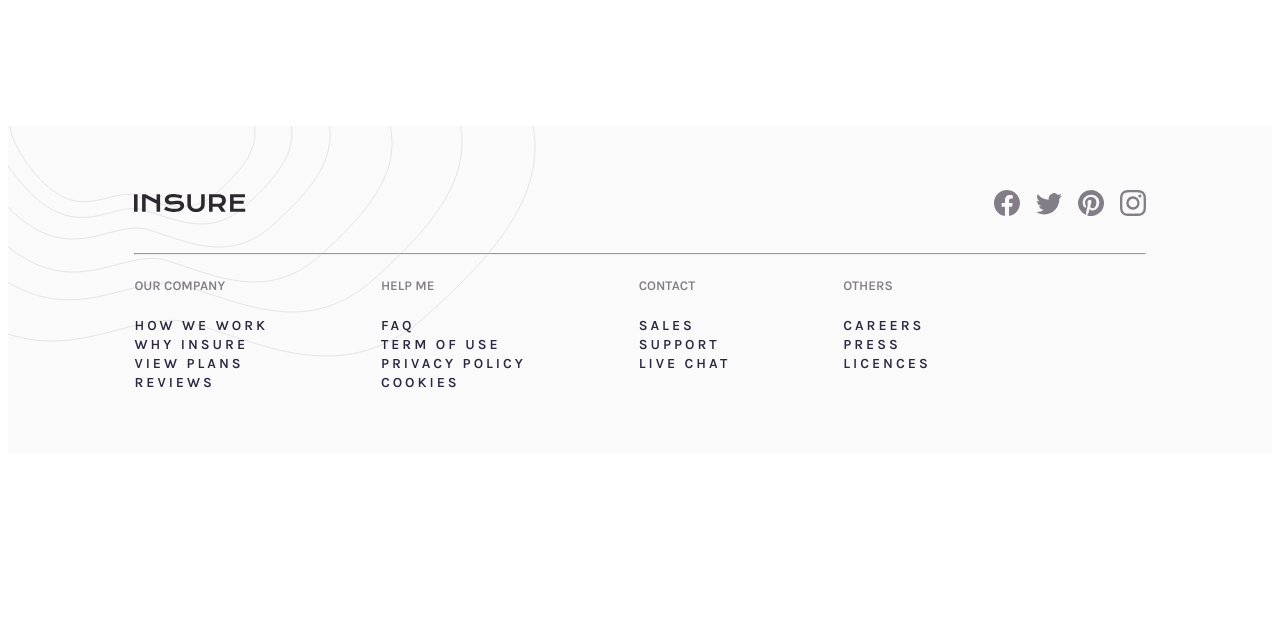
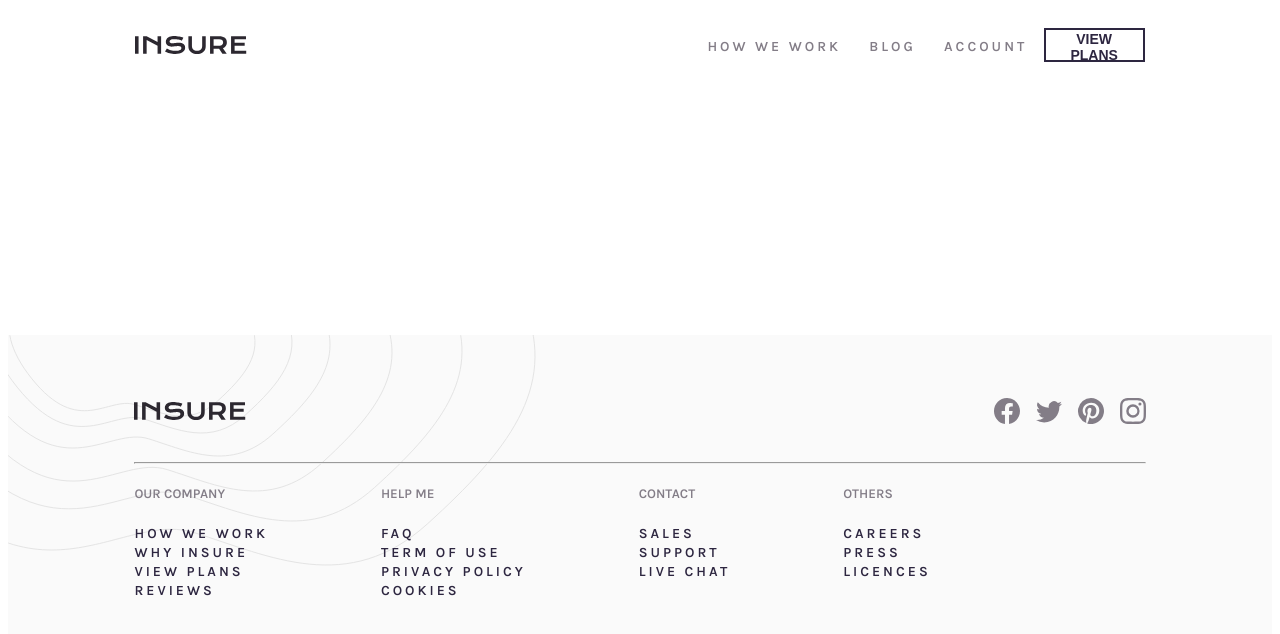
Before and after one commit to Abdulsamad1109/test, a plain HTML site: page index.html in a window 1280 px wide. Drawn offline with Linux system fonts and the light colour scheme.

Commit message:
finish header

```diff
--- a/index.html
+++ b/index.html
@@ -7,6 +7,37 @@
     <link rel="stylesheet" href="style.css">
 </head>
 <body>
+
+
+    <body>
+
+        <div id="Navbar">
+
+            <img src="logo.svg" alt="" id="">
+
+
+            <ul>
+                <li><a id="navs" href="">HOW WE WORK</a></li>
+                <li><a id="navs" href="">BLOG</a></li>
+                <li><a id="navs" href="">ACCOUNT</a></li>
+
+            </ul>
+
+            <button id="second">VIEW PLANS</button>
+
+        </div>
+
+
+
+
+
+
+
+
+
+
+
+
     <footer>
         <div class="footer-head">
             <img id="logo" src="logo.svg" alt="logo">
--- a/style.css
+++ b/style.css
@@ -4,11 +4,82 @@ body{
     background-color: white;
 }
 
+
+
+
+#Navbar {
+    display: flex;
+    border: 1px solid white;
+    /* width: 100vw; */
+    height: 9vh;
+    background-color: white;
+    align-items: center;
+    justify-content: space-between;
+    margin: 0 10% 0 10%;
+    font-weight: bolder;
+    font-size: 17px;
+ }
+
+
+ ul li {
+     list-style: none;
+ }
+
+
+
+ ul #navs{
+     text-decoration: none;
+     color:hsl(273, 4%, 51%);
+ }
+
+ #Navbar a:hover {
+     color: hsl(256, 26%, 20%);
+ }
+
+
+ ul {
+     display: flex;
+      align-items: center;
+      justify-content: space-between;
+      width: 25vw;
+      margin-left: 40%;
+      letter-spacing: 2px;
+      /* border: 2px solid red; */
+ }
+ #second {
+     /* margin-left: 3%; */
+     width: 10%;
+     height: 48%;
+     font-size: 14px;
+     font-weight: 700;
+     color: hsl(256, 26%, 20%);
+     background-color: white;
+     border: 2.15px solid hsl(256, 26%, 20%);
+     cursor: pointer;
+ }
+
+ #second:hover {
+     background-color: hsl(256, 26%, 20%);
+     color: white;
+
+ }
+
+
+
+
+
+
+
+
+
+
+/* footer */
+
 footer{
     background-image: url(bg-pattern-footer-desktop.svg);
     background-repeat: no-repeat;
     background-color:  hsl(0, 0%, 98%);
-    margin-top: 10%;
+    margin-top: 20%;
     padding: 5% 0 5% 0;
 }
 
@@ -20,9 +91,6 @@ footer{
 
 }
 
-#logo{
-
-}
 
 .icons{
     width: 15%;
```
